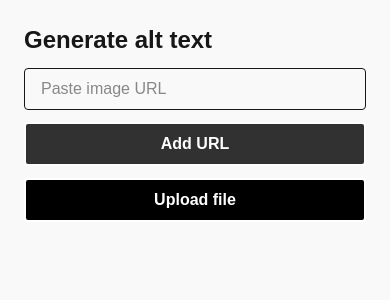
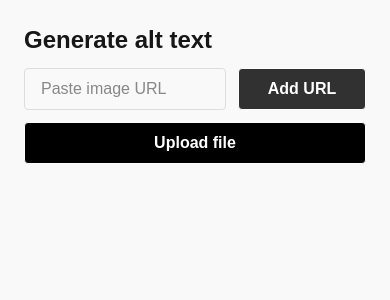
Before and after one commit to devieffe/imgalt-fe, a Next.js app: page / in a window 390 px wide. Shown: the top 300 px of the page. Built offline with nearby package versions, Linux system fonts and the light colour scheme.

Commit message:
Minor px fixes.

```diff
--- a/src/app/page.tsx
+++ b/src/app/page.tsx
@@ -72,7 +72,7 @@ export default function AltTextGenerator() {
     try {
       parsedUrl = new URL(urlString);
     } catch {
-      setError('Please enter a valid image URL.');
+      setError('Enter a valid image URL.');
       return;
     }
 
@@ -100,7 +100,7 @@ export default function AltTextGenerator() {
       setImageSrc(urlString);
       generateAltText(urlString);
     } catch {
-      setError('The image URL does not exist or cannot be loaded.');
+      setError('The image URL doesn\'t exist or cannot be loaded.');
     }
   };
 
@@ -113,18 +113,25 @@ export default function AltTextGenerator() {
   const handleCopy = async () => {
     if (!altText) return;
 
-    await navigator.clipboard.writeText(altText);
-    setCopied(true);
-    setTimeout(() => setCopied(false), 1200);
+    try {
+      await navigator.clipboard.writeText(altText);
+      setCopied(true);
+      setTimeout(() => setCopied(false), 1200);
+    } catch {
+      setError('Failed to copy alt text.');
+    }
   };
 
   if (!hydrated) return null;
 
-  // styles
-  const inputClass = 'w-full border rounded px-4 py-2 min-w-0';
+  const inputClass =
+    'w-full min-w-0 rounded border border-[#ddd] px-4 py-2';
+
   const baseButton =
-    'bg-black text-white font-semibold rounded text-center w-full border-2 border-white px-4 py-2';
-  const panelClass = 'border rounded shadow-sm p-4 relative';
+    'bg-black text-white font-semibold rounded text-center w-full border border-white px-4 py-2';
+
+  const panelClass =
+    'border border-[#ddd] rounded shadow-sm p-4 relative';
 
   const isUrlReady = imageUrlInput.trim().length > 0;
 
@@ -134,7 +141,7 @@ export default function AltTextGenerator() {
 
       <div className="space-y-3">
         {/* URL */}
-        <div className="grid grid-cols-1 sm:grid-cols-[1fr_128px] gap-3">
+        <div className="grid grid-cols-[1fr_128px] gap-3">
           <input
             type="text"
             value={imageUrlInput}
@@ -175,7 +182,7 @@ export default function AltTextGenerator() {
         {/* Image */}
         {imageSrc && (
           <div className={panelClass}>
-            <img src={imageSrc} className="max-h-[400px] mx-auto" />
+            <img src={imageSrc} alt="Preview" className="max-h-[400px] mx-auto" />
           </div>
         )}
 
@@ -184,14 +191,17 @@ export default function AltTextGenerator() {
           <div className={panelClass}>Generating alt...</div>
         ) : (
           altText && (
-            <div className={panelClass}>
-              {/* copy button */}
+            <div className={`${panelClass} pr-[69px]`}>
               <button
                 onClick={handleCopy}
-                className="absolute top-2 right-2 p-1 text-xl cursor-pointer"
+                className="absolute top-3 right-3 p-2 text-xl cursor-pointer"
+                aria-label="Copy alt text"
+                title={copied ? 'Copied' : 'Copy alt text'}
+                type="button"
               >
                 {copied ? '✓' : '⧉'}
               </button>
+
               <p>{altText}</p>
             </div>
           )
```
